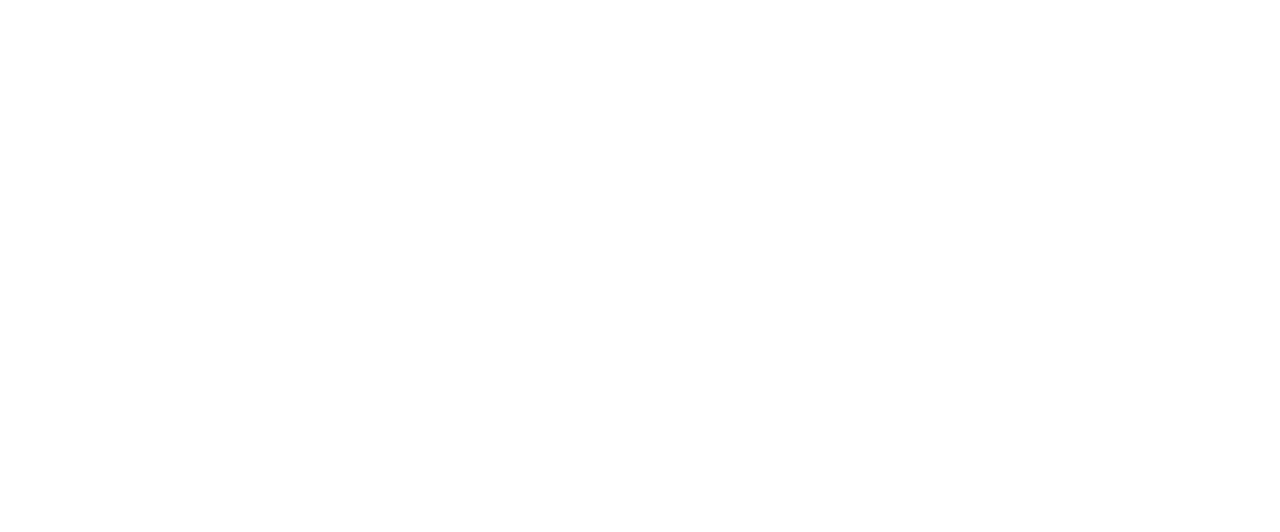
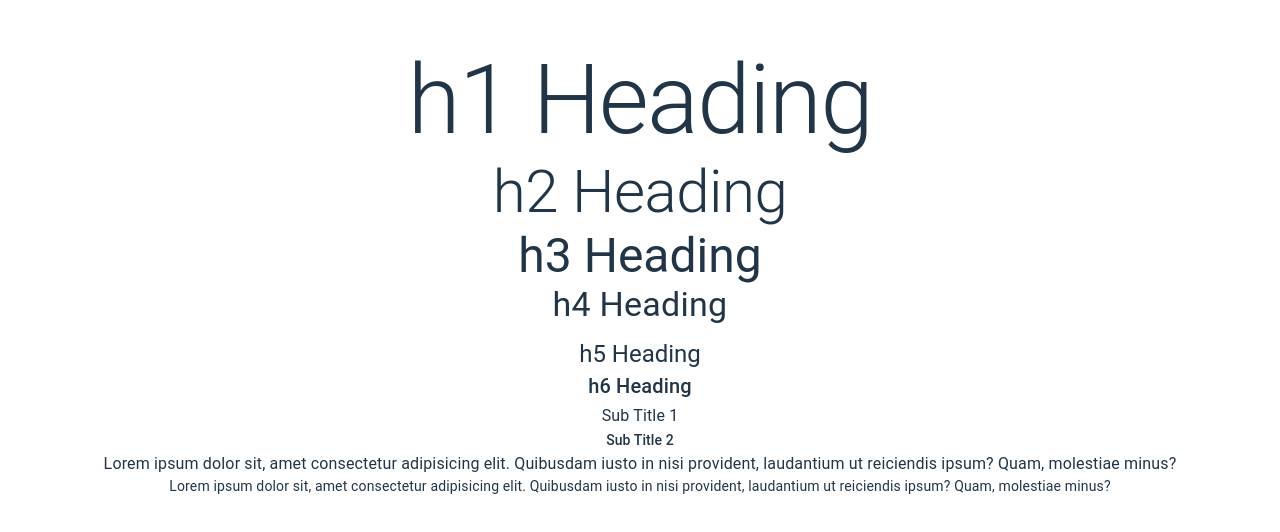
Before and after one commit to Narotam-Mishra/material-ui-learning, a React (Vite) app: page / in a window 1280 px wide. Shown: the part 130-662 px from the top of the page. Built offline with nearby package versions, Linux system fonts and the light colour scheme.

Commit message:
mui-learning_1.2

```diff
--- a/src/App.tsx
+++ b/src/App.tsx
@@ -1,11 +1,12 @@
 
 import './App.css'
+import MUITypography from './components/MUITypography'
 
 function App() {
 
   return (
     <div className='App0'>
-
+     <MUITypography />
     </div>
   )
 }
--- /dev/null
+++ b/src/components/MUITypography.tsx
@@ -0,0 +1,22 @@
+import { Typography } from '@mui/material';
+
+const MUITypography = () => {
+  return (
+    <div>
+        <Typography variant='h1'>h1 Heading</Typography>
+        <Typography variant='h2'>h2 Heading</Typography>
+        <Typography variant='h3'>h3 Heading</Typography>
+        <Typography variant='h4' component='h1' gutterBottom>h4 Heading</Typography>
+        <Typography variant='h5'>h5 Heading</Typography>
+        <Typography variant='h6'>h6 Heading</Typography>
+
+        <Typography variant='subtitle1'>Sub Title 1</Typography>
+        <Typography variant='subtitle2'>Sub Title 2</Typography>
+
+        <Typography>Lorem ipsum dolor sit, amet consectetur adipisicing elit. Quibusdam iusto in nisi provident, laudantium ut reiciendis ipsum? Quam, molestiae minus?</Typography>
+        <Typography variant='body2'>Lorem ipsum dolor sit, amet consectetur adipisicing elit. Quibusdam iusto in nisi provident, laudantium ut reiciendis ipsum? Quam, molestiae minus?</Typography>
+    </div>
+  )
+}
+
+export default MUITypography
```
Also changed, not shown: ReadMe.txt, 1 other file (tests, documents, lock files or other folders).
